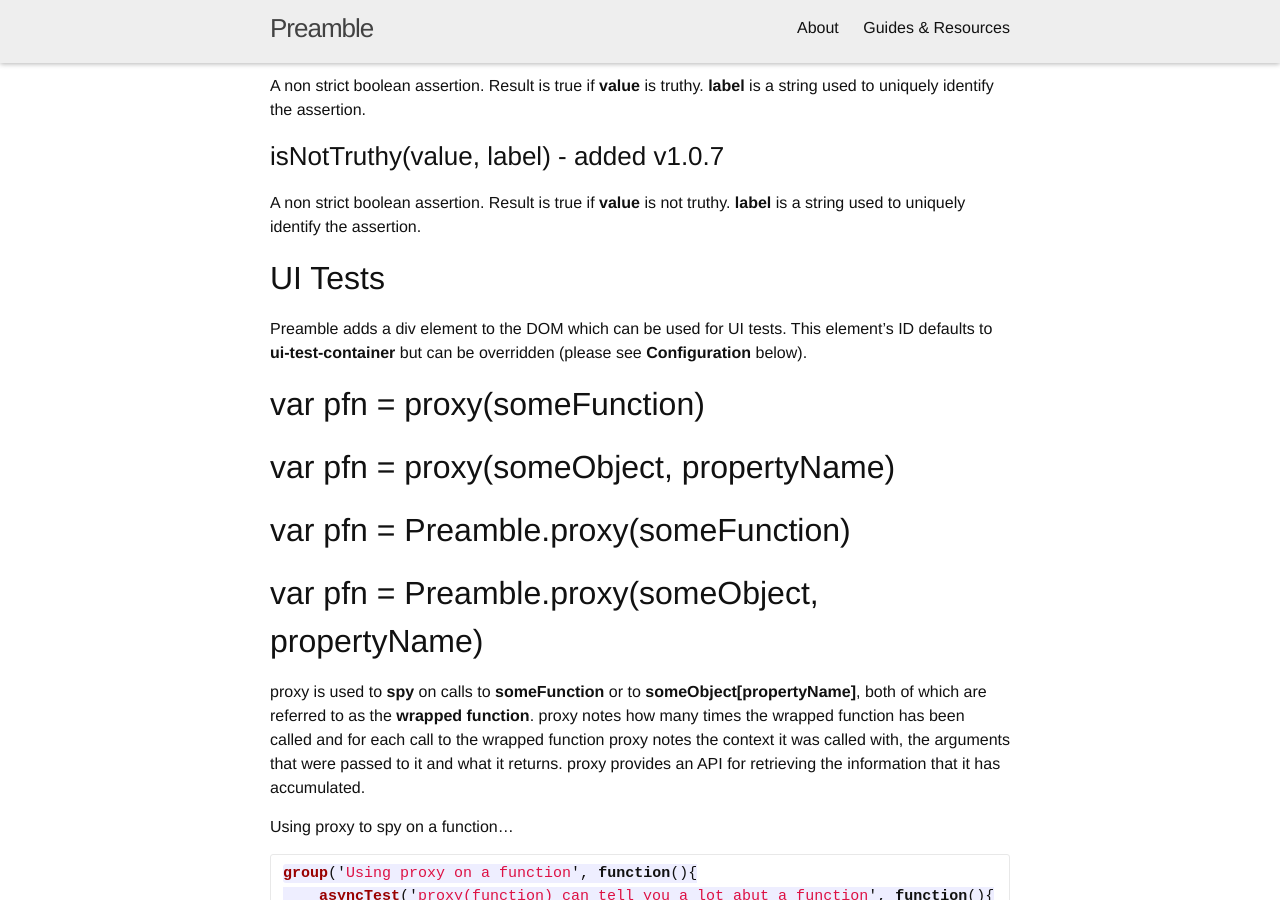
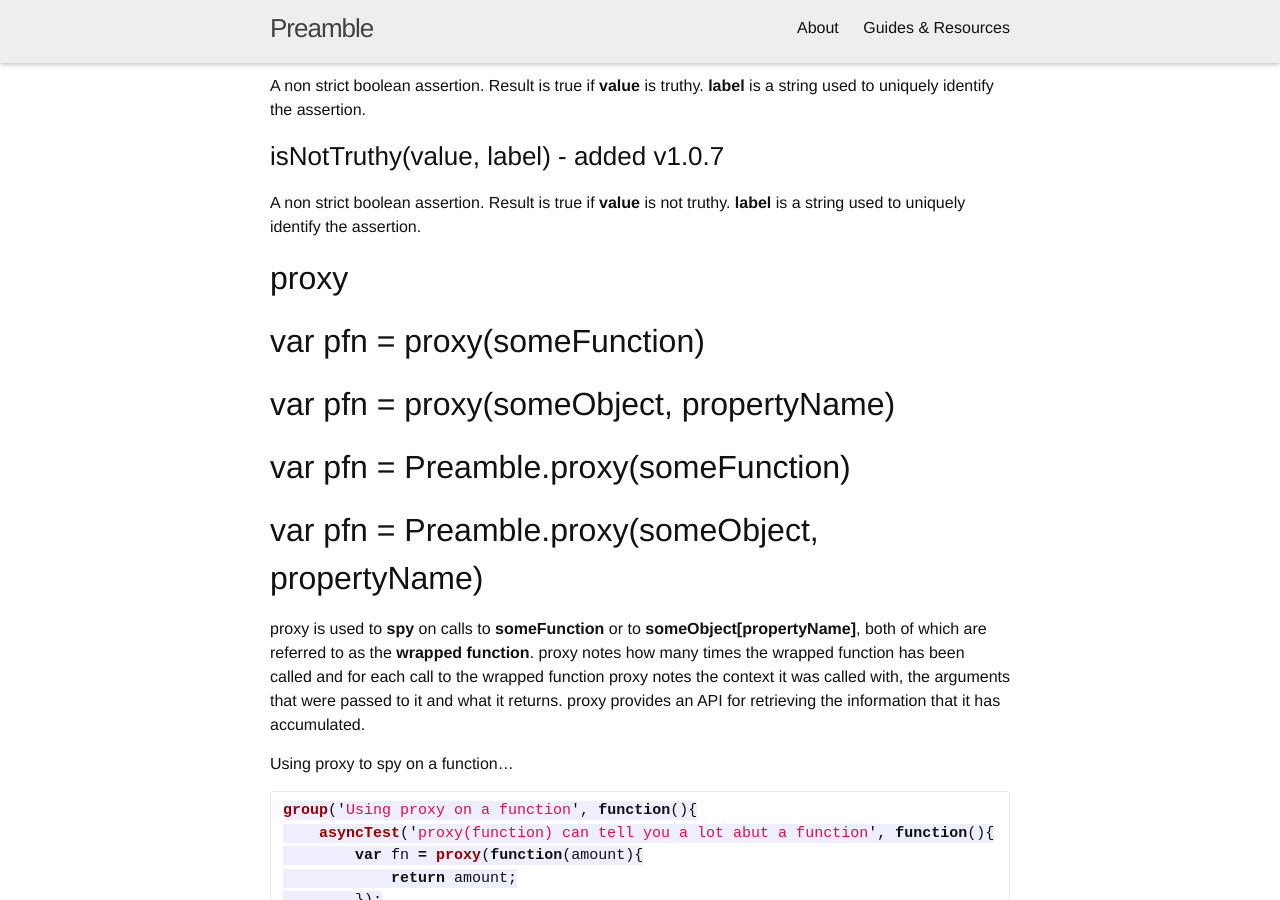
Before and after one commit to jeffschwartz/preamble, a Jekyll site: the page built from preamble.1.3.md, in a window 1280 px wide and 900 px high, scrolled down 8198 px. Built offline with Jekyll 4.4.1, drawn with Linux system fonts in a browser that asks for light colours; Markdown is read by kramdown in place of the engine named in the settings; some of the changed text lies outside the part shown.

Commit message:
Fixed v1.3 API doc's misplaced proxy and UI Test content.

````diff
--- a/preamble.1.3.md
+++ b/preamble.1.3.md
@@ -294,10 +294,7 @@
 ### isNotTruthy(value, label) - added v1.0.7
 A non strict boolean assertion. Result is true if **value** is not truthy. **label** is a string used to uniquely identify the assertion.
 
-## UI Tests
-Preamble adds a div element to the DOM which can be used for UI tests. This element's ID defaults to **ui-test-container** but can be overridden (please see **Configuration** below).
-
-
+## proxy
 ## var pfn = proxy(someFunction)
 ## var pfn = proxy(someObject, propertyName)
 ## var pfn = Preamble.proxy(someFunction)
@@ -404,7 +404,3 @@
 
 1. Open up a terminal and change to your test's root folder.
 2. From the command line enter "phantomjs javascripts/phantom-runner.js index.html".
-
-```javascript
-proxy(functionToBeProxied);
-```
````
Also changed, not shown: other parts of preamble.1.3.md (+3 -0 lines).
